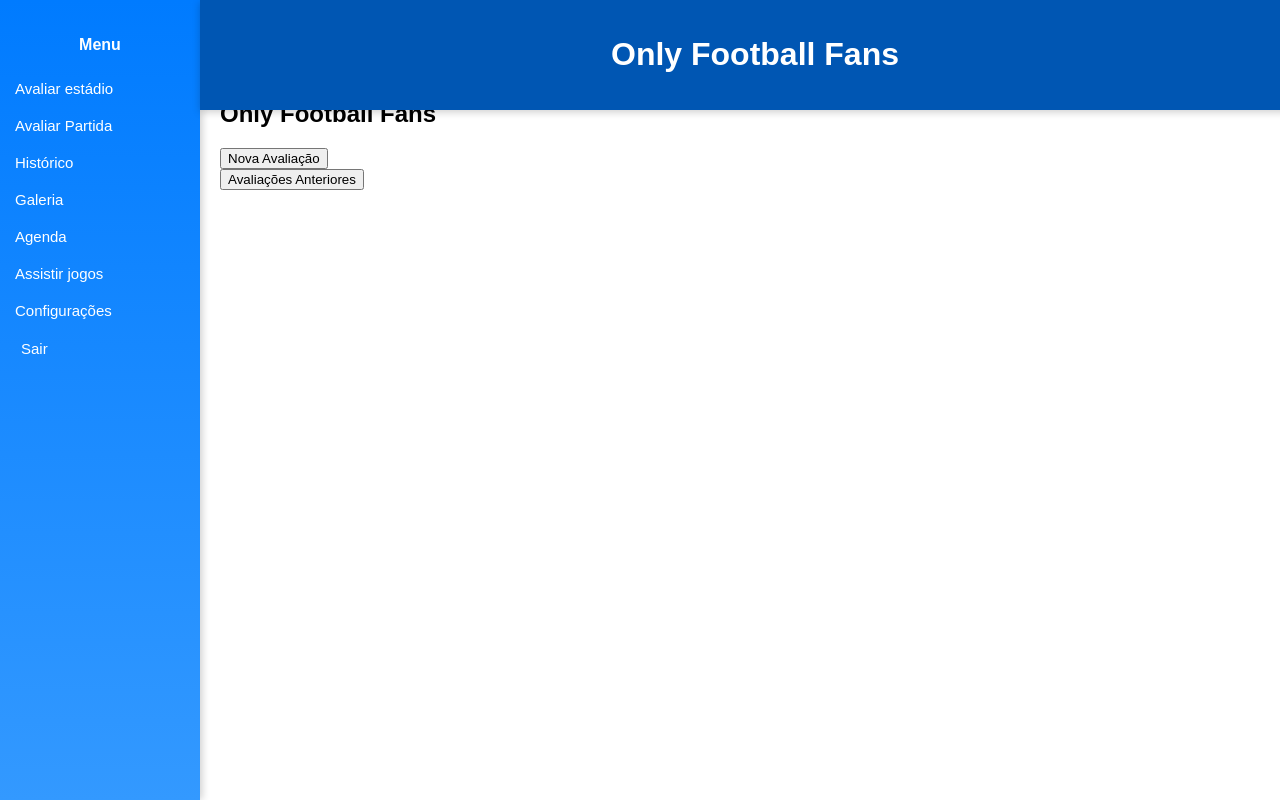
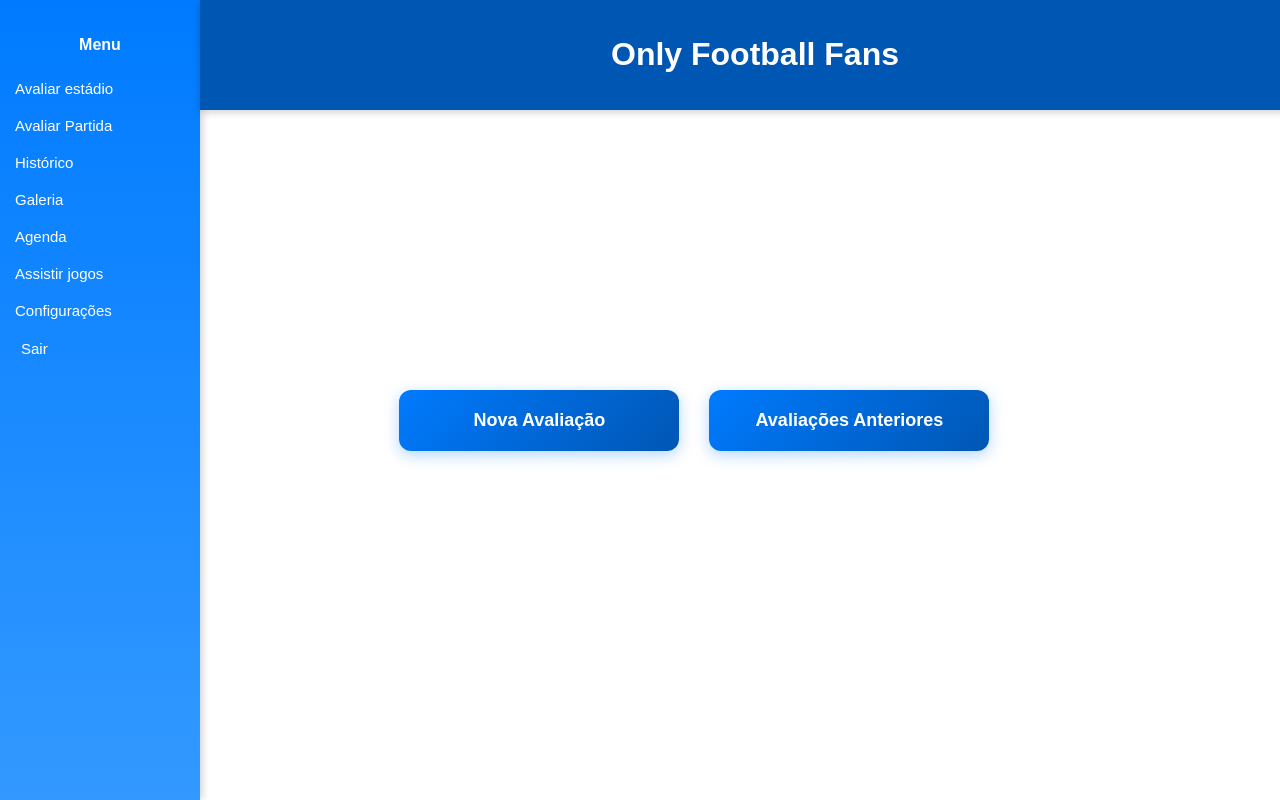
Before and after one commit to Amfgs/projeto-Only-Football-Fans, a Django app: template templates/emocao/avaliacao_inicio.html in a window 1280 px wide. Run offline with Django 5.2, Linux system fonts and the light colour scheme; the template is opened without the code that fills it: most values are stand-ins (such as "Sample title", 1, 10 or a date in 2020).

Commit message:
style: Adiciona novo CSS a página de avaliação início

```diff
--- a/templates/emocao/avaliacao_inicio.html
+++ b/templates/emocao/avaliacao_inicio.html
@@ -1,20 +1,78 @@
 {% extends 'base.html' %}
 
-{% load static %}
+{% block content %}
+<div class="botoes-container">
+    <a href="{% url 'core:nova_avaliacao' %}" class="botao">
+        Nova Avaliação
+    </a>
+    <a href="{% url 'core:avaliacoes_anteriores' %}" class="botao">
+        Avaliações Anteriores
+    </a>
+</div>
 
-<link rel="stylesheet" href="{% static 'css/style.css' %}">
+<style>
+.botoes-container {
+    display: flex;
+    justify-content: center;
+    align-items: center;
+    gap: 30px;
+    min-height: 80vh;
+    padding: 20px;
+    flex-wrap: wrap;
+}
 
-{% block content %}
-    <h2>Only Football Fans</h2>
+.botao {
+    background: linear-gradient(135deg, #007bff 0%, #0056b3 100%);
+    color: #ffffff;
+    text-decoration: none;
+    padding: 20px 40px;
+    font-size: 18px;
+    font-weight: 600;
+    border-radius: 12px;
+    text-align: center;
+    transition: all 0.3s ease;
+    box-shadow: 0 4px 15px rgba(0, 123, 255, 0.3);
+    min-width: 200px;
+    display: inline-block;
+}
 
-    <div>
-        <a href="{% url 'core:nova_avaliacao' %}">
-            <button type="button">Nova Avaliação</button>
-        </a>
-    </div>
-    <div>
-        <a href="{% url 'core:avaliacoes_anteriores' %}">
-            <button type="button">Avaliações Anteriores</button>
-        </a>
-    </div>
+.botao:hover {
+    background: linear-gradient(135deg, #3399ff 0%, #007bff 100%);
+    transform: translateY(-3px);
+    box-shadow: 0 8px 25px rgba(0, 123, 255, 0.4);
+    color: #ffffff;
+}
+
+.botao:active {
+    transform: translateY(1px);
+    box-shadow: 0 2px 10px rgba(0, 123, 255, 0.3);
+}
+
+/* Responsividade */
+@media (max-width: 768px) {
+    .botoes-container {
+        gap: 25px;
+        min-height: 70vh;
+    }
+
+    .botao {
+        padding: 18px 35px;
+        font-size: 17px;
+        min-width: 180px;
+    }
+}
+
+@media (max-width: 480px) {
+    .botoes-container {
+        flex-direction: column;
+        gap: 20px;
+    }
+
+    .botao {
+        width: 100%;
+        max-width: 250px;
+        padding: 16px 30px;
+    }
+}
+</style>
 {% endblock %}
```
